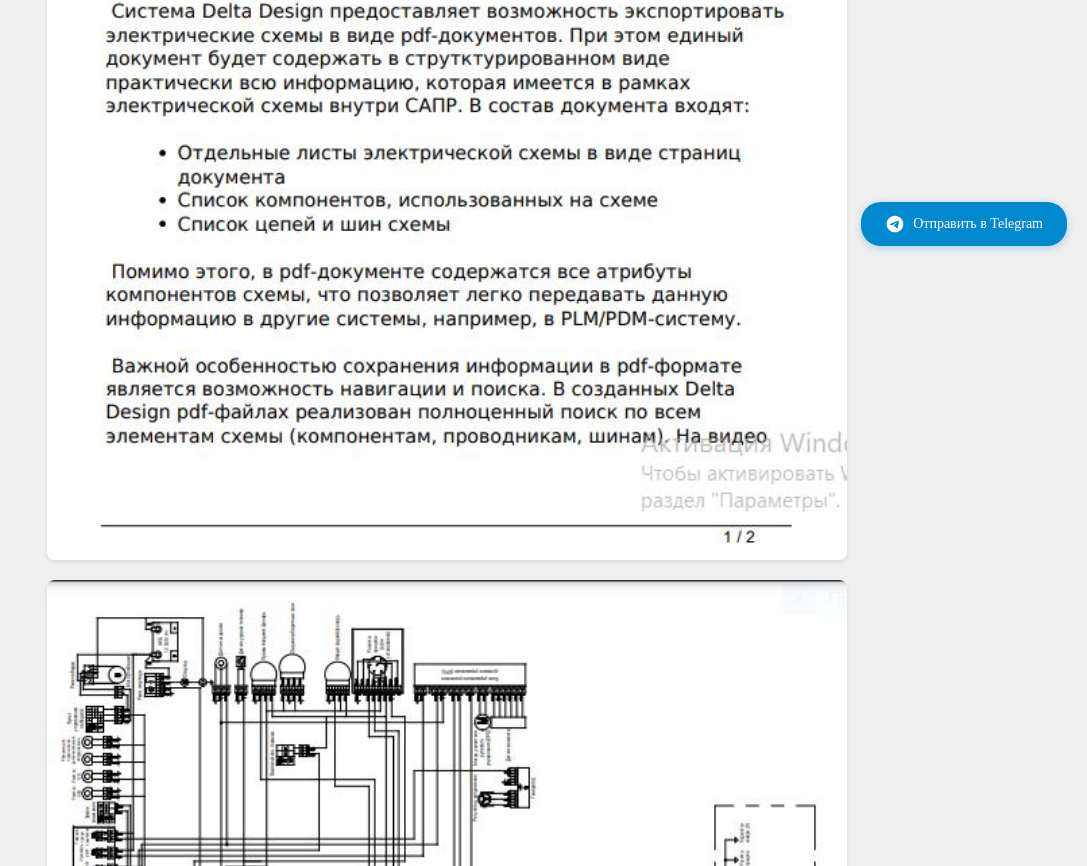
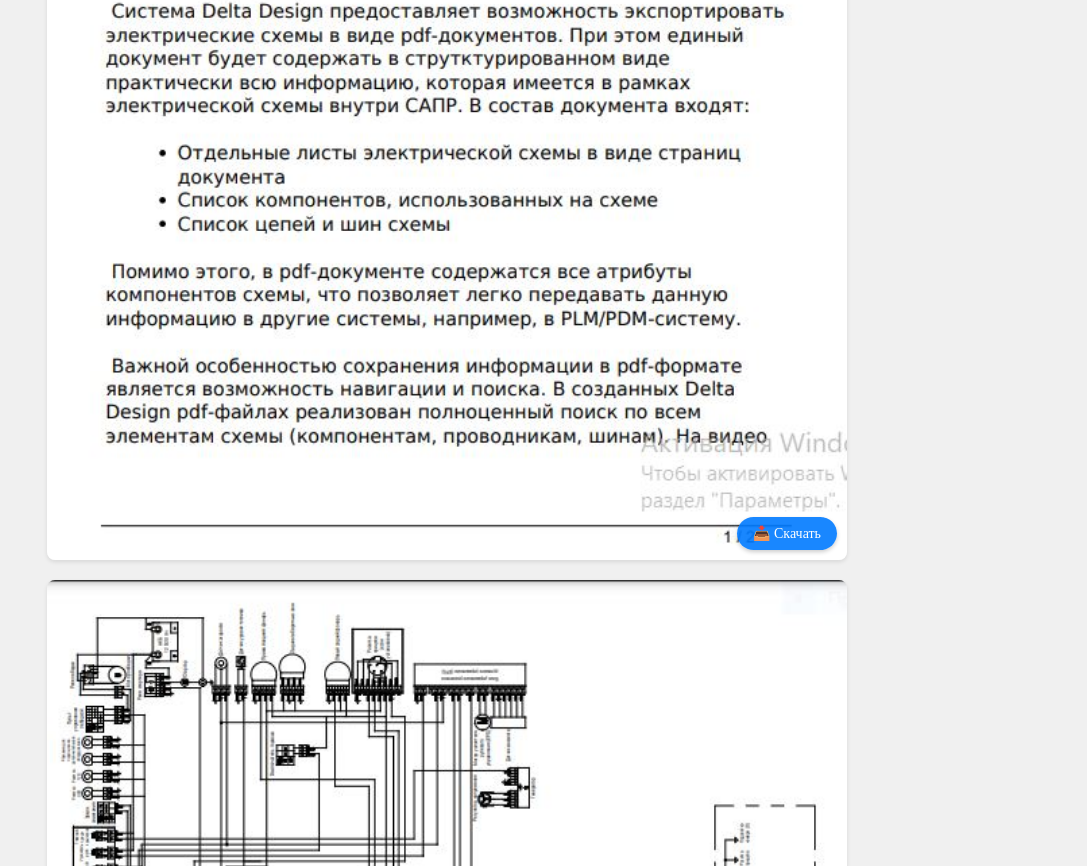
Before and after one commit to sinxrosvet/ruzil-demo, a plain HTML site: page index.html in a window 1280 px wide. Shown: the part 534-1400 px from the top of the page, without its empty margins (193-1280 px from the left). Drawn offline with nearby package versions, Linux system fonts and the light colour scheme.

Commit message:
Update index.html

```diff
--- a/index.html
+++ b/index.html
@@ -34,36 +34,34 @@
             box-shadow: 0 2px 4px rgba(0,0,0,0.1);
             display: block;
         }
-        .download-button {
-            position: fixed;
-            bottom: 20px;
-            right: 20px;
-            background: #0088cc; /* Цвет Telegram */
+        .download-link {
+            position: absolute;
+            bottom: 10px;
+            right: 10px;
+            background: rgba(0, 122, 255, 0.9);
             color: white;
-            border: none;
+            text-decoration: none;
+            padding: 8px 16px;
             border-radius: 20px;
-            padding: 12px 24px;
             font-size: 14px;
-            cursor: pointer;
-            box-shadow: 0 2px 8px rgba(0, 136, 204, 0.3);
             display: flex;
             align-items: center;
-            gap: 8px;
-            z-index: 1000;
-            text-decoration: none;
+            gap: 6px;
+            box-shadow: 0 2px 4px rgba(0,0,0,0.2);
             transition: all 0.3s ease;
-            -webkit-tap-highlight-color: transparent;
         }
-        .download-button:hover {
-            background: #006699;
+        .download-link:hover {
+            background: rgba(0, 122, 255, 1);
+            transform: translateY(-2px);
         }
-        .download-button:active {
-            transform: scale(0.95);
+        .download-link:active {
+            transform: translateY(0);
         }
-        .telegram-icon {
-            width: 20px;
-            height: 20px;
-            fill: currentColor;
+        @media (max-width: 768px) {
+            .download-link {
+                padding: 10px 20px;
+                font-size: 16px;
+            }
         }
         .loading {
             position: fixed;
@@ -82,15 +80,27 @@
     <div class="image-container">
         <div class="image-wrapper">
             <img src="image1.jpg" alt="Изображение 1">
+            <a href="image1.jpg" download class="download-link">
+                📥 Скачать
+            </a>
         </div>
         <div class="image-wrapper">
             <img src="image2.jpg" alt="Изображение 2">
+            <a href="image2.jpg" download class="download-link">
+                📥 Скачать
+            </a>
         </div>
         <div class="image-wrapper">
             <img src="image3.jpg" alt="Изображение 3">
+            <a href="image3.jpg" download class="download-link">
+                📥 Скачать
+            </a>
         </div>
         <div class="image-wrapper">
             <img src="image4.jpg" alt="Изображение 4">
+            <a href="image4.jpg" download class="download-link">
+                📥 Скачать
+            </a>
         </div>
     </div>
 
```
